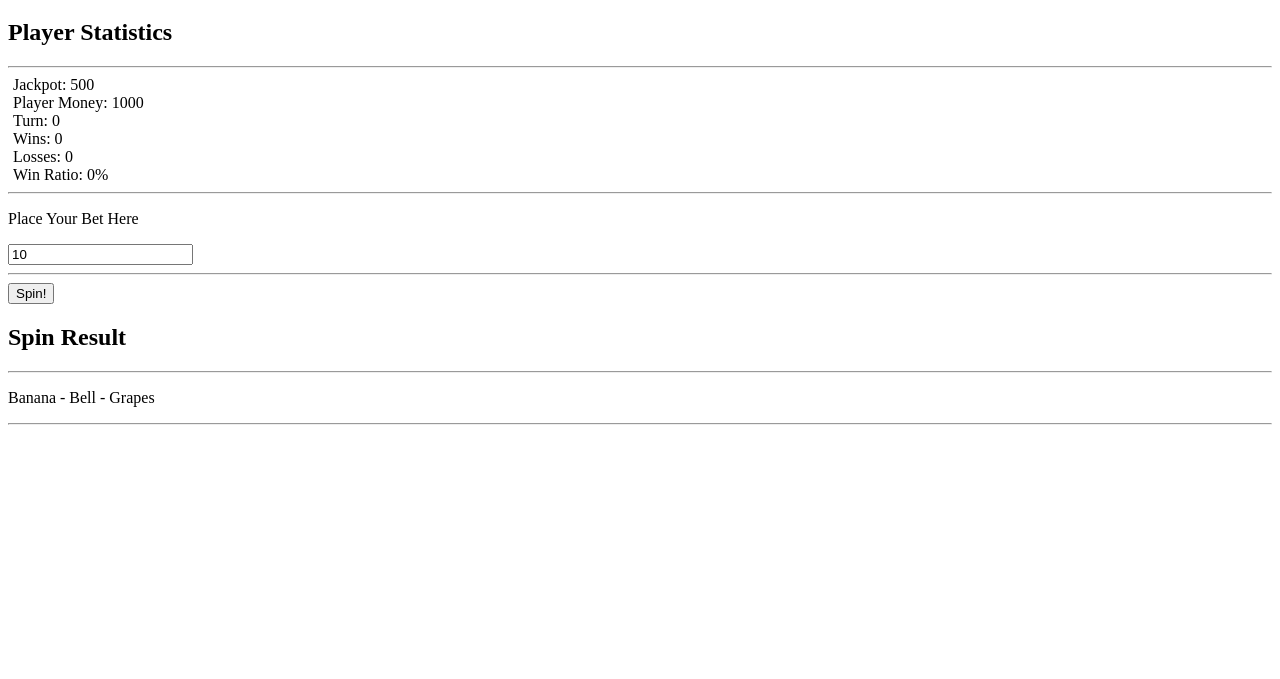
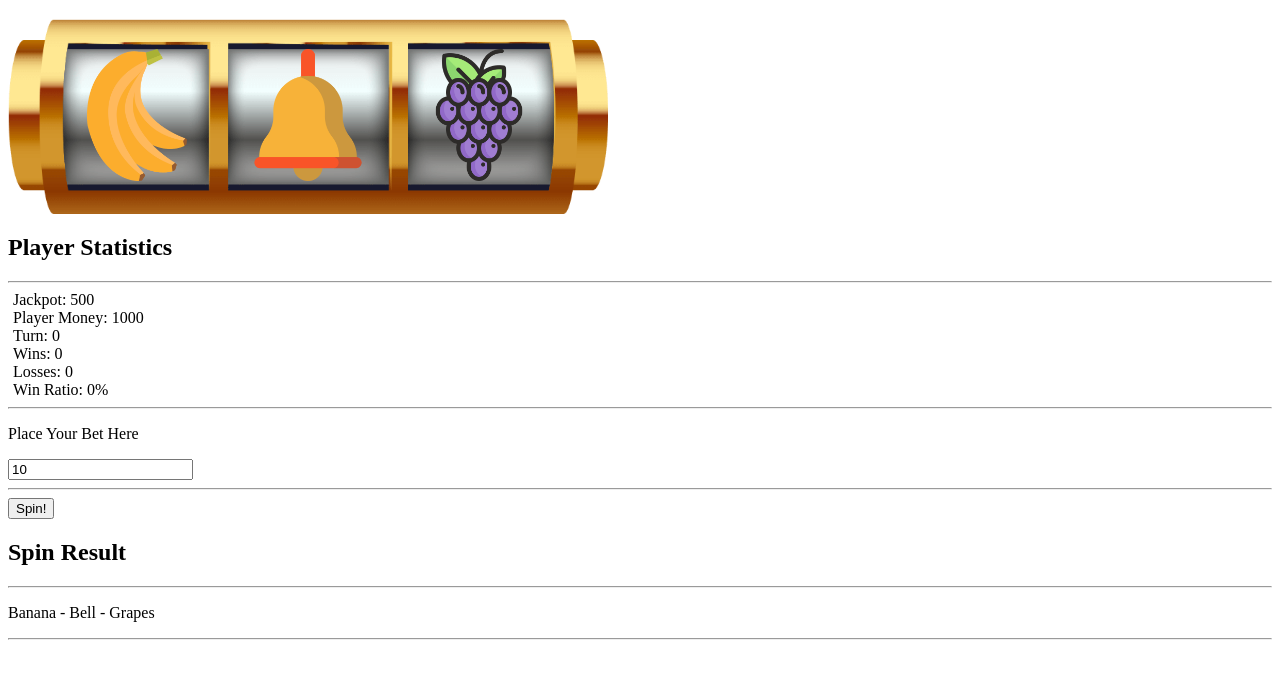
Before and after one commit to Calvin05/SlotMachine, a plain HTML site: page index.html in a window 1280 px wide. Both pictures are taken after a click on the button "Spin!". Shown: the part 61-740 px from the top of the page. Drawn offline with Linux system fonts and the light colour scheme.

Commit message:
version 1.1

```diff
--- a/css/main.css
+++ b/css/main.css
@@ -3,3 +3,25 @@ ul#playerStats {
     padding: 0;
     margin: 5px;
 }
+
+#main {
+    /* position: fixed; */
+    background-image: url(../img/slotmachine.png);
+    background-size: cover;
+    width: 600px;
+    height: 195px;
+    margin: auto;
+    display: inline-block;
+}
+.slot {
+    margin-top: 30px;
+    margin-left: 63px;
+    width: 132px;
+    height: 132px;
+}
+#slot2 {
+    margin-left: 35px;
+}
+#slot3 {
+    margin-left: 35px;
+}
--- a/index.html
+++ b/index.html
@@ -9,6 +9,11 @@
 <body>
     <div>
         <h1>Slot Machine</h1>
+        <div id='main'>
+        <img src="./img/placeholder.png" alt="" srcset="" class='slot' id='slot1'>
+        <img src="./img/placeholder.png" alt="" srcset="" class='slot' id='slot2'>
+        <img src="./img/placeholder.png" alt="" srcset="" class='slot' id='slot3'>
+        </div>
         <div>
             <h2>Player Statistics</h2>
             <hr />
--- a/js/main.js
+++ b/js/main.js
@@ -224,6 +224,9 @@ $("#spinButton").click(function () {
         spinResult = Reels();
         fruits = spinResult[0] + " - " + spinResult[1] + " - " + spinResult[2];
         $("div#result>p").text(fruits);
+        $("#slot1").attr('src',getImage(spinResult[0]));
+        $("#slot2").attr('src',getImage(spinResult[1]));
+        $("#slot3").attr('src',getImage(spinResult[2]));
         determineWinnings();
         turn++;
         showPlayerStats();
@@ -233,3 +236,34 @@ $("#spinButton").click(function () {
     }
 
 });
+
+function getImage(name) {
+    slotName:String;
+    switch(String(name)) {
+        case "Banana":
+            slotName =  '../img/banana.png';
+        break;
+        case "Bar":
+            slotName = '../img/bar.png';
+        break;
+        case "Cherry":
+            slotName = '../img/cherry.png';
+        break;
+        case "Orange":
+            slotName = '../img/orange.png';
+        break;
+        case "Bell":
+            slotName = '../img/bell.png';
+        break;
+        case "Grapes":
+            slotName = '../img/grape.png';
+        break;
+        case "Seven":
+            slotName = '../img/seven.png';
+        break;
+        default:
+            slotName = '../img/placeholder.png';
+    }
+    return slotName;
+
+}
```
Also changed, not shown: img/banana.png (added), img/bar.png (added), img/bell.png (added), img/cherry.png (added), img/grape.png (added), img/orange.png (added), img/placeholder.png (added), img/seven.png (added), img/slotmachine.png (added).
